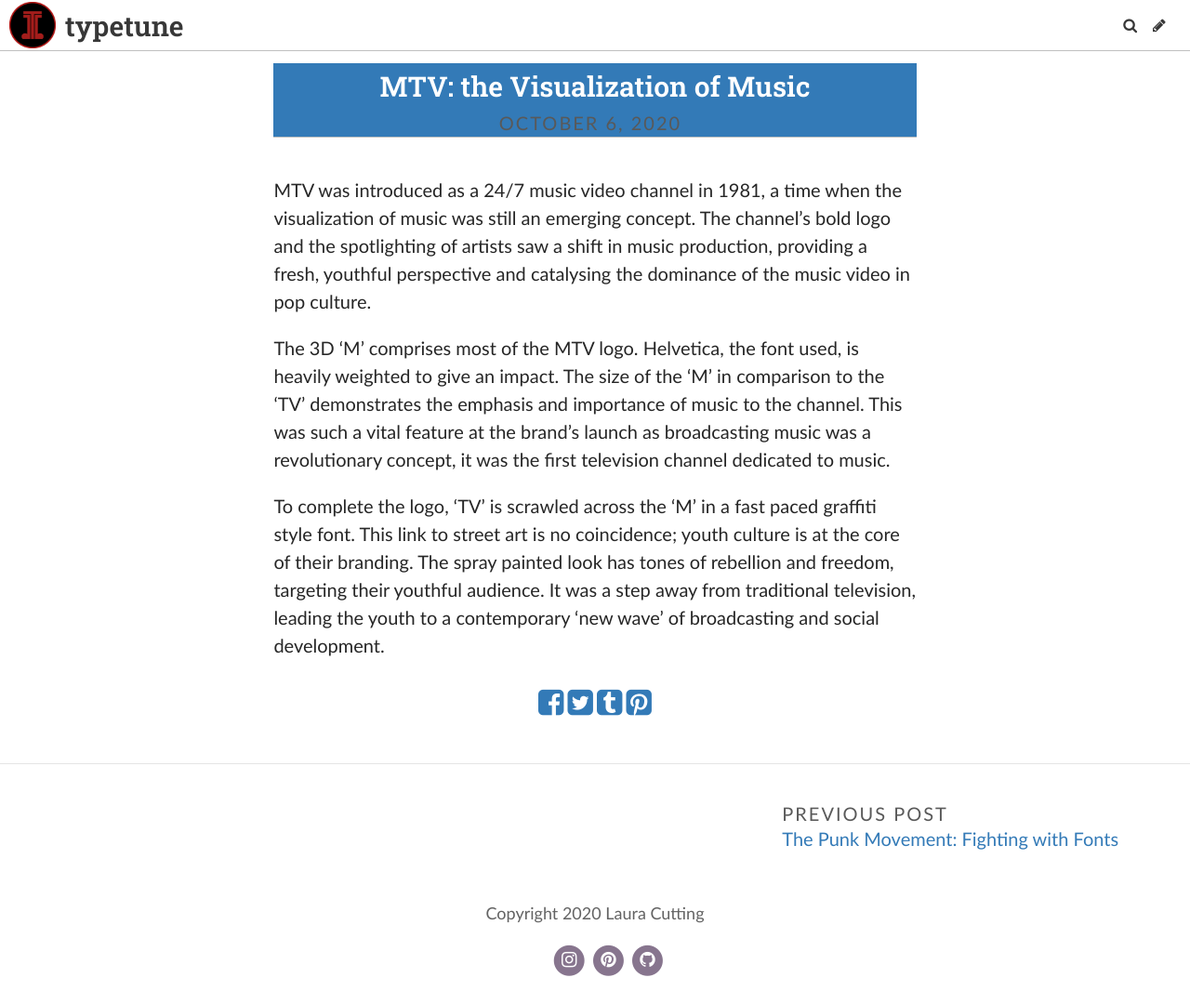
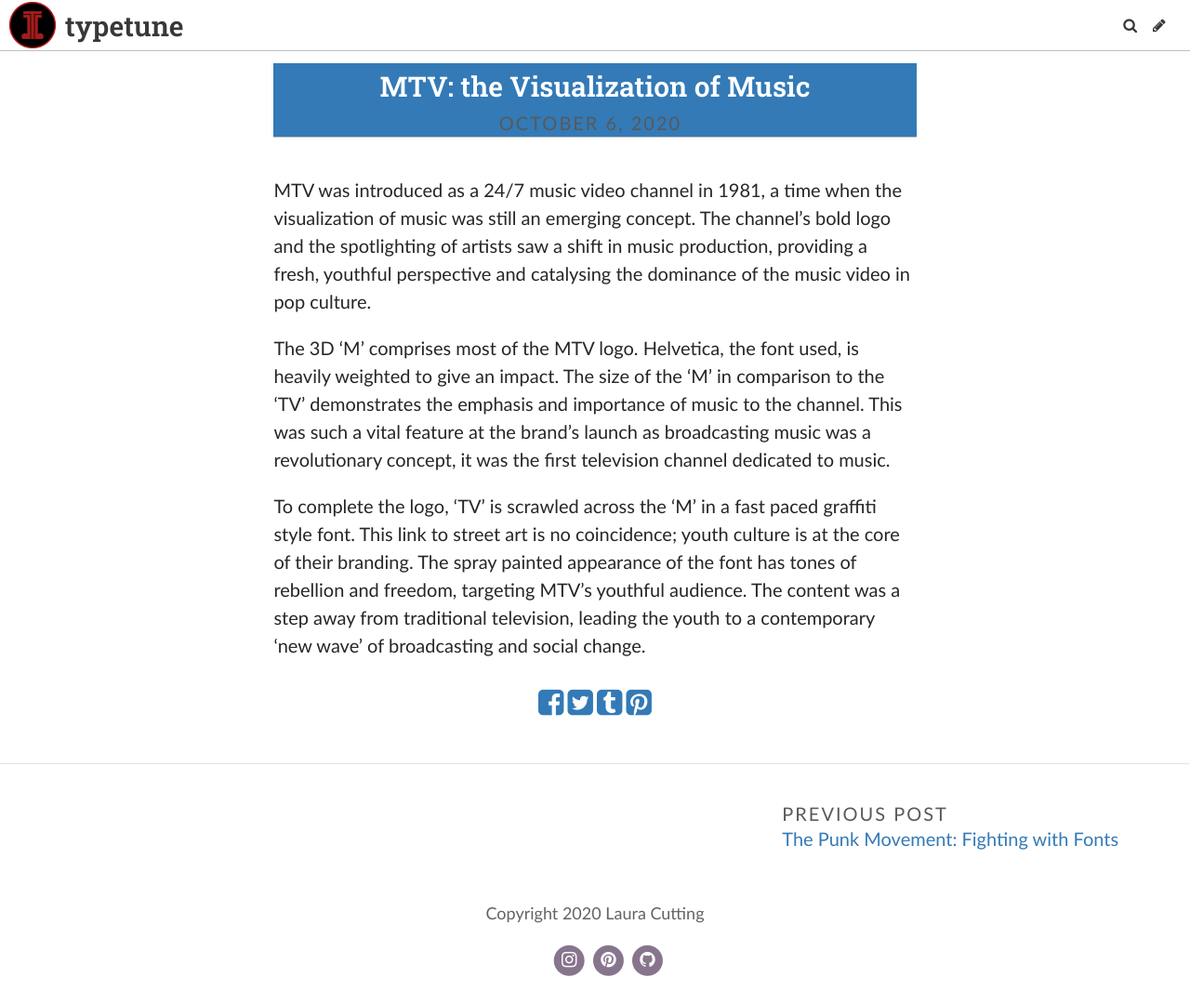
Before and after one commit to lauracutting/typetune, a Jekyll site: the page built from _posts/2020-10-06-mtv-the-visualization-of-music.md, in a window 1280 px wide and 1080 px high. Shown: the whole window at 93% size. Built offline with Jekyll 4.4.1, drawn with Linux system fonts in a browser that asks for light colours; some web fonts are replaced.

Commit message:
Update Post “2020-10-06-mtv-the-visualization-of-music”

```diff
--- a/_posts/2020-10-06-mtv-the-visualization-of-music.md
+++ b/_posts/2020-10-06-mtv-the-visualization-of-music.md
@@ -10,4 +10,4 @@
 
 
 
-To complete the logo, 'TV' is scrawled across the 'M' in a fast paced graffiti style font. This link to street art is no coincidence; youth culture is at the core of their branding. The spray painted look has tones of rebellion and freedom, targeting their youthful audience. It was a step away from traditional television, leading the youth to a contemporary 'new wave' of broadcasting and social development.
+To complete the logo, 'TV' is scrawled across the 'M' in a fast paced graffiti style font. This link to street art is no coincidence; youth culture is at the core of their branding. The spray painted appearance of the font has tones of rebellion and freedom, targeting MTV's youthful audience. The content was a step away from traditional television, leading the youth to a contemporary 'new wave' of broadcasting and social change.
```
